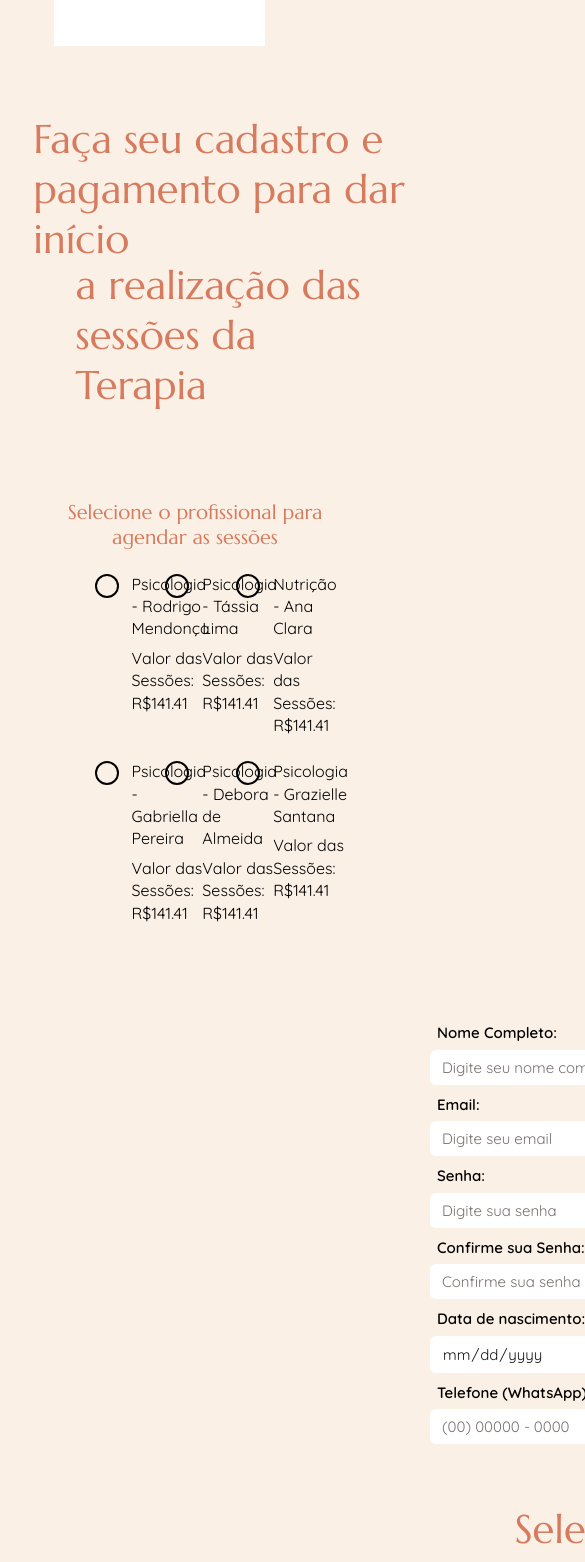
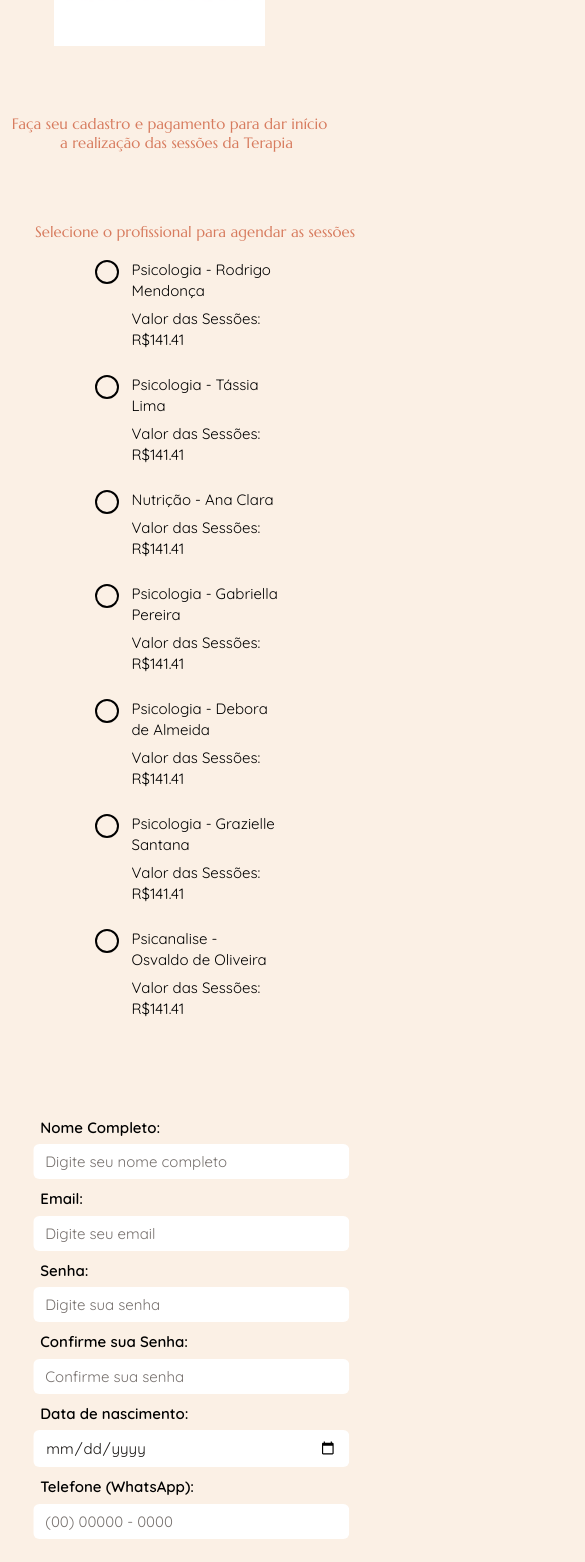
Before and after one commit to Gustavo12386/sistema_sessoesdeterapia, a React (Vite) app: page / in a window 390 px wide. Shown: the part 160-1722 px from the top of the page, 585 px wide, since content can reach past the window. Built offline with nearby package versions, Linux system fonts and the light colour scheme.

Commit message:
alteracoes no css

```diff
--- a/src/components/FormDados.module.scss
+++ b/src/components/FormDados.module.scss
@@ -25,7 +25,6 @@ h1{
   font-weight: 400;
   font-size: 40px;
   transform: translateX(-5vh);
-  width: 150%;
   margin-top: 60px;
   color: $color-title;
 }
@@ -99,7 +98,6 @@ h2{
 
   .especiality {
     display: flex;
-    align-items: flex-start;
     gap: 10px;
     cursor: pointer;
     min-width: 0;
@@ -299,3 +297,107 @@ textarea {
     outline-offset: 3px;
   }
 }
+
+
+@media screen and (min-width: 744px) and (max-width: 1440px) {
+    .consultform{
+      transform: translateX(7vh);
+    }
+    .spantitle{
+      font-size: clamp(20px, 3.8vw, 36px);
+    }
+    .title{
+      font-size: clamp(20px, 3.8vw, 36px);
+    }
+    .titleform2{
+      font-size: clamp(20px, 3.8vw, 36px);
+      transform: translateX(3vh);
+    }
+     .consultform input{
+      width: 78%;
+    }
+    .consultform select{
+      width: 78%;
+    }
+    .consultform textarea{
+      width: 78%;
+    }
+    .fieldcheckbox{
+      transform: translateX(-36vh);
+      width: 100vh;
+      label {
+        position: relative;
+        right: 38vh;
+      }
+    }
+    .selecthour{
+      margin-top: 10px;
+      width: 70%;
+    }
+}
+@media screen and (max-width: 730px) {
+    .consultform{
+      transform: translateX(3vh);
+    }
+    .spantitle{
+      font-size: 15px;
+      position: relative;
+      bottom: 10px;
+      left: 4vh;
+    }
+    .title{
+      font-size: 15px;
+      width: 48vh;
+      position: relative;
+      left: 3.3vh;
+    }
+    .titleform2{
+      font-size: 16px;
+      transform: translateX(1vh);
+      padding-bottom: 15px;
+    }
+    .consultform input{
+      width: 78%;
+    }
+    .consultform select{
+      width: 78%;
+    }
+    .consultform textarea{
+      width: 78%;
+    }
+    .consulttitles{
+      display: flex;
+      flex-direction: column;
+      width: 100%;
+    }
+    h2{
+      font-size: 15px;
+    }
+
+    .especialities{
+      display: flex;
+      flex-direction: column;
+    }
+
+    .especialidade__nome{
+      font-size: 15px;
+    }
+
+    .especialidade__valor{
+      font-size: 15px;
+    }
+
+    .fieldcheckbox{
+      transform: translateX(-36vh);
+      width: 100vh;
+      label {
+        position: relative;
+        right: 38vh;
+      }
+    }
+
+    .selecthour{
+      margin-top: 10px;
+    }
+
+}
--- a/src/components/FormDados.tsx
+++ b/src/components/FormDados.tsx
@@ -236,8 +236,10 @@ const handleSubmit = async (e) => {
     <>
     <main className={styles.consult}>
        <header className={styles.consultheader}>
-        <h1 className={styles.title}>Faça seu cadastro e pagamento para dar início</h1>
-        <span className={styles.spantitle}> a realização das sessões da Terapia</span>
+        <div className={styles.consulttitles}>
+          <h1 className={styles.title}>Faça seu cadastro e pagamento para dar início</h1>
+          <span className={styles.spantitle}> a realização das sessões da Terapia</span>
+        </div>
          <h2>Selecione o profissional para agendar as sessões</h2>
        </header>
           <fieldset className={styles.especialities}>
--- a/src/components/FormPagamento.module.scss
+++ b/src/components/FormPagamento.module.scss
@@ -179,7 +179,8 @@ $font-secondary: 'Quicksand', sans-serif;
   transition:
   background-color 0.2s ease,
   transform 0.2s ease;
-
+  position: relative;
+  bottom: 30px;
    &:focus-visible {
     outline: 2px solid $color-title;
     outline-offset: 3px;
@@ -209,8 +210,7 @@ $font-secondary: 'Quicksand', sans-serif;
 
 .textinformation{
   position: relative;
-  top: 6vh;
-  right: 266px;
+  top: 1vh;
   padding-bottom: 1vh;
 
 }
@@ -289,3 +289,53 @@ h3 {
 .labelname{
   font-family: $font-secondary;
 }
+
+@media screen and (min-width: 744px) and (max-width: 1440px) {
+  .paymentform{
+    transform: translateX(-40vh);
+  }
+  .btn-coupon{
+    width: 20%;
+  }
+  .textinformation{
+    position: relative;
+    right: 5vh;
+  }
+  .titlepage{
+    transform: translateX(-65vh);
+  }
+}
+
+@media screen and (max-width: 730px) {
+   .paymentform{
+    transform: translateX(-42vh);
+  }
+   .titlepage{
+    transform: translateX(-66vh);
+    font-size: 25px;
+  }
+  .btn-coupon{
+    width: 40%;
+  }
+  .textinformation{
+    position: relative;
+    font-size: 12px;
+    right: 3vh;
+    width: 80%;
+  }
+  .btn-dificulty{
+    margin-top: 10px;
+    position: relative;
+    right: 10vh;
+    font-size: 12px;
+  }
+  .btn-payment{
+    position: relative;
+    left: 5vh;
+    font-size: 12px;
+  }
+   .paymentform input{
+    width: 66%;
+  }
+
+}
--- a/src/components/FormPagamento.tsx
+++ b/src/components/FormPagamento.tsx
@@ -1,8 +1,5 @@
 import styles from './FormPagamento.module.scss';
-import NavigationMenu from './subcomponents/FormadePagamento'
 import { useState, useEffect} from "react";
-import CartaodeCredito from './subcomponents/CartaodeCredito';
-import PIX from './subcomponents/PIX';
 
 const API_URL = "http://localhost:8080";
 
@@ -21,7 +18,6 @@ function FormPagamento({
   informationId,
 }: FormPagamentoProps){
 
-  const [pageselected, handleChange] = useState(0);
   const [error, setError] = useState("");
   const [couponCode, setCouponCode] = useState("");
 
@@ -257,7 +253,7 @@ function FormPagamento({
               type="text"
               id="cupom"
               name="cupom"
-              placeholder="Tem um cupom de desconto? Digite aqui"
+              placeholder="Tem um cupom de desconto?"
               value={couponCode}
               className={styles.inputcoupon}
               onChange={(e) => {
@@ -325,16 +321,12 @@ function FormPagamento({
 
         </div>
       <fieldset className={styles.paymentoptionfield}>
-        <legend>Selecione uma forma de pagamento?</legend>
-         <NavigationMenu updateTopic={handleChange}/>
-          {(() => {
-              if(pageselected == 0){
-                return <CartaodeCredito/>;
-              }
-              else if(pageselected == 1){
-              return <PIX/>;
-            }
-          })()}
+           <div className={styles['card-information']}>
+            <p className={styles.textinformation}>
+              Você será direcionado ao ambiente seguro do Mercado Pago
+              para concluir a compra.
+            </p>
+          </div>
       </fieldset>
       <br></br>
 
--- a/src/services/especialidades.json
+++ b/src/services/especialidades.json
@@ -28,5 +28,10 @@
     "especializationId": "0ea7ed48-d091-4afc-abf6-fbdab4be2514",
     "especializationName": "Psicologia - Grazielle Santana",
     "especializationValue": 141.41
+  },
+  {
+    "especializationId": "575536f0-014b-4080-a1ca-499e823b0ea2",
+    "especializationName": "Psicanalise - Osvaldo de Oliveira",
+    "especializationValue": 141.41
   }
 ]
```
